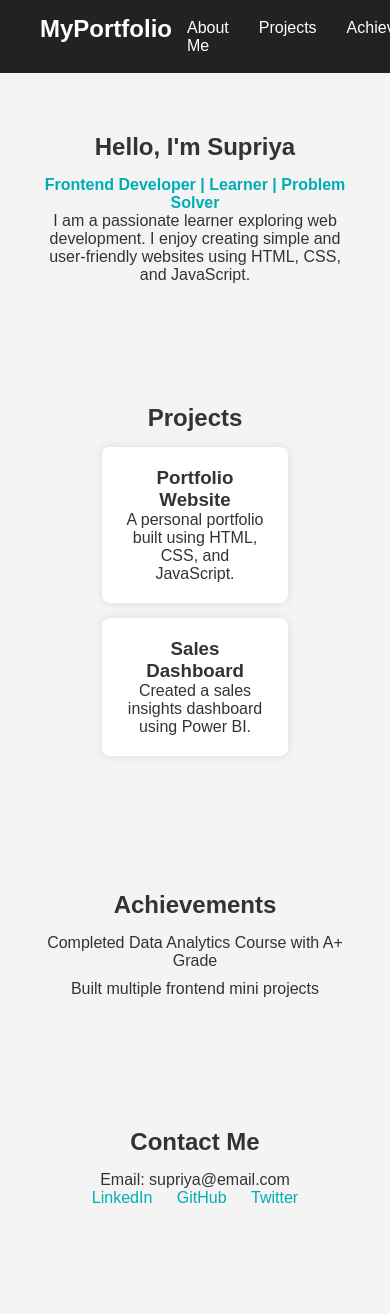
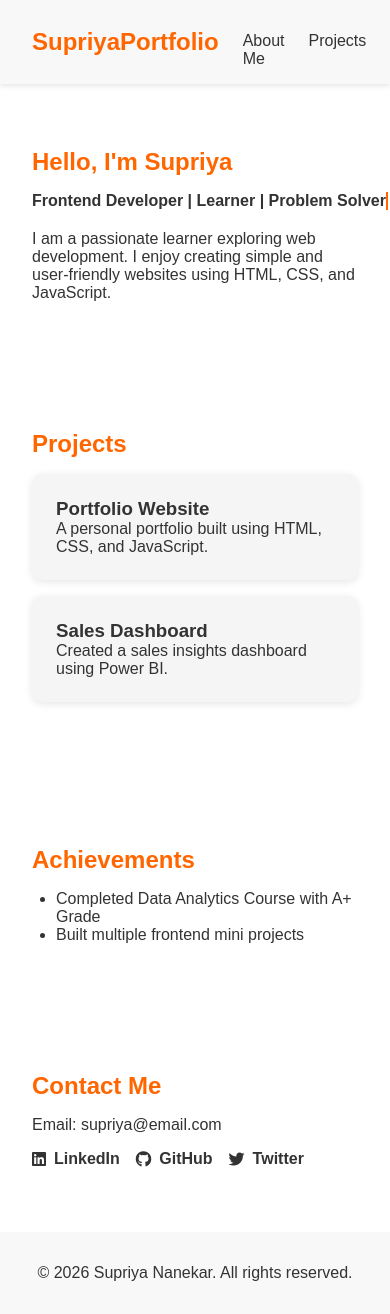
Before and after one commit to Nanekar123/frontend-portfolio, a plain HTML site: page index.html in a window 390 px wide. Shown: the top 1314 px of the page. Before the commit the page ends 1267 px from the top, so only its background shows below. Drawn offline with Linux system fonts and the light colour scheme.

Commit message:
Updated portfolio with dark mode, animations, and responsive design

```diff
--- a/index.html
+++ b/index.html
@@ -2,14 +2,17 @@
 <html lang="en">
 <head>
     <meta charset="UTF-8">
-    <title>My Portfolio</title>
+    <meta name="viewport" content="width=device-width, initial-scale=1.0">
+    <title>Supriya's Portfolio</title>
     <link rel="stylesheet" href="style.css">
+    <link rel="stylesheet" href="https://cdnjs.cloudflare.com/ajax/libs/font-awesome/6.4.0/css/all.min.css">
 </head>
 <body>
 
-    <!-- Navigation Bar -->
+    <!-- Header / Navigation -->
+    <header>
         <nav>
-        <h2 class="logo">MyPortfolio</h2>
+            <h2 class="logo">SupriyaPortfolio</h2>
             <ul>
                 <li><a href="#about">About Me</a></li>
                 <li><a href="#projects">Projects</a></li>
@@ -18,8 +21,10 @@
             </ul>
             <button id="themeToggle">🌙</button>
         </nav>
+    </header>
 
     <!-- About Section -->
+    <main>
         <section id="about">
             <h1>Hello, I'm Supriya</h1>
             <p class="animated-text">Frontend Developer | Learner | Problem Solver</p>
@@ -32,12 +37,10 @@
         <!-- Projects Section -->
         <section id="projects">
             <h2>Projects</h2>
-
             <div class="project-card">
                 <h3>Portfolio Website</h3>
                 <p>A personal portfolio built using HTML, CSS, and JavaScript.</p>
             </div>
-
             <div class="project-card">
                 <h3>Sales Dashboard</h3>
                 <p>Created a sales insights dashboard using Power BI.</p>
@@ -57,13 +60,17 @@
         <section id="contact">
             <h2>Contact Me</h2>
             <p>Email: supriya@email.com</p>
-
             <div class="social-links">
-            <a href="#">LinkedIn</a>
-            <a href="#">GitHub</a>
-            <a href="#">Twitter</a>
+                <a href="#"><i class="fab fa-linkedin"></i> LinkedIn</a>
+                <a href="#"><i class="fab fa-github"></i> GitHub</a>
+                <a href="#"><i class="fab fa-twitter"></i> Twitter</a>
             </div>
         </section>
+    </main>
+
+    <footer>
+        <p>&copy; 2026 Supriya Nanekar. All rights reserved.</p>
+    </footer>
 
     <script src="script.js"></script>
 </body>
--- a/script.js
+++ b/script.js
@@ -1,20 +1,7 @@
-const toggleBtn = document.getElementById("themeToggle");
-const body = document.body;
+// Dark/Light Mode Toggle
+const themeToggle = document.getElementById('themeToggle');
 
-// Load saved theme
-if (localStorage.getItem("theme") === "dark") {
-    body.classList.add("dark");
-    toggleBtn.textContent = "☀️";
-}
-
-toggleBtn.addEventListener("click", () => {
-    body.classList.toggle("dark");
-
-    if (body.classList.contains("dark")) {
-        toggleBtn.textContent = "☀️";
-        localStorage.setItem("theme", "dark");
-    } else {
-        toggleBtn.textContent = "🌙";
-        localStorage.setItem("theme", "light");
-    }
+themeToggle.addEventListener('click', () => {
+    document.body.classList.toggle('dark-theme');
+    themeToggle.textContent = document.body.classList.contains('dark-theme') ? '☀️' : '🌙';
 });
--- a/style.css
+++ b/style.css
@@ -1,121 +1,162 @@
+/* Reset & Base */
 * {
     margin: 0;
     padding: 0;
     box-sizing: border-box;
-    font-family: Arial, sans-serif;
 }
 
 body {
-    background-color: #f4f4f4;
+    font-family: 'Arial', sans-serif;
+    background-color: #ffffff;
     color: #333;
-    transition: 0.3s ease;
+    scroll-behavior: smooth;
 }
 
-/* Navbar */
-nav {
+/* Header / Navbar */
+header nav {
     display: flex;
     justify-content: space-between;
     align-items: center;
-    padding: 15px 40px;
-    background-color: #222;
+    padding: 1rem 2rem;
+    background-color: #f8f8f8;
+    position: sticky;
+    top: 0;
+    z-index: 1000;
+    box-shadow: 0 2px 5px rgba(0,0,0,0.1);
 }
 
-nav .logo {
-    color: #fff;
+header nav .logo {
+    font-size: 1.5rem;
+    font-weight: bold;
+    color: #ff6600;
 }
 
-nav ul {
+header nav ul {
+    list-style: none;
     display: flex;
-    list-style: none;
+    gap: 1.5rem;
 }
 
-nav ul li {
-    margin: 0 15px;
+header nav ul li a {
+    text-decoration: none;
+    color: #333;
+    transition: color 0.3s;
 }
 
-nav ul li a {
-    color: #fff;
-    text-decoration: none;
-    transition: 0.3s;
-}
-
-nav ul li a:hover {
-    color: #00adb5;
+header nav ul li a:hover {
+    color: #ff6600;
 }
 
 #themeToggle {
-    padding: 6px 10px;
+    background: none;
+    border: none;
+    font-size: 1.5rem;
     cursor: pointer;
 }
 
 /* Sections */
 section {
-    padding: 60px 40px;
-    text-align: center;
+    padding: 4rem 2rem;
+    max-width: 900px;
+    margin: auto;
 }
 
-h1, h2 {
-    margin-bottom: 15px;
+section h1, section h2 {
+    color: #ff6600;
+    margin-bottom: 1rem;
 }
 
-/* Animated text */
+/* Animated Text */
 .animated-text {
+    display: inline-block;
+    overflow: hidden;
+    white-space: nowrap;
+    border-right: 0.15em solid #ff6600;
+    animation: typing 3s steps(30, end), blink-caret 0.75s step-end infinite;
     font-weight: bold;
-    color: #00adb5;
-    animation: fade 2s infinite;
+    margin-bottom: 1rem;
 }
 
-@keyframes fade {
-    0% { opacity: 0.3; }
-    50% { opacity: 1; }
-    100% { opacity: 0.3; }
+@keyframes typing {
+    from { width: 0 }
+    to { width: 100% }
 }
 
-/* Projects */
+@keyframes blink-caret {
+    from, to { border-color: transparent }
+    50% { border-color: #ff6600; }
+}
+
+/* Project Cards */
 .project-card {
-    background: white;
-    padding: 20px;
-    margin: 15px auto;
-    width: 60%;
-    border-radius: 8px;
-    box-shadow: 0 0 10px rgba(0,0,0,0.1);
-    transition: 0.3s;
+    background: #f5f5f5;
+    padding: 1.5rem;
+    margin: 1rem 0;
+    border-radius: 10px;
+    box-shadow: 0 2px 8px rgba(0,0,0,0.1);
+    transition: transform 0.3s, box-shadow 0.3s;
 }
 
 .project-card:hover {
-    transform: scale(1.03);
+    transform: translateY(-5px);
+    box-shadow: 0 6px 12px rgba(0,0,0,0.2);
 }
 
-/* Achievements */
-#achievements ul {
-    list-style: none;
+/* Achievements List */
+ul {
+    list-style-type: disc;
+    margin-left: 1.5rem;
+    margin-top: 1rem;
 }
 
-#achievements li {
-    margin: 10px 0;
+/* Social Links */
+.social-links {
+    display: flex;
+    gap: 1rem;
+    margin-top: 1rem;
 }
 
-/* Contact */
 .social-links a {
-    margin: 0 10px;
     text-decoration: none;
-    color: #00adb5;
+    color: #333;
+    font-weight: bold;
+    display: flex;
+    align-items: center;
+    gap: 0.5rem;
+    transition: color 0.3s;
 }
 
 .social-links a:hover {
-    text-decoration: underline;
+    color: #ff6600;
 }
 
-/* Dark Mode */
-.dark {
-    background-color: #121212;
-    color: #fff;
+/* Footer */
+footer {
+    text-align: center;
+    padding: 2rem;
+    background-color: #f8f8f8;
+    color: #333;
 }
 
-.dark nav {
-    background-color: #000;
+/* Dark Theme */
+body.dark-theme {
+    background-color: #121212;
+    color: #e0e0e0;
 }
 
-.dark .project-card {
+body.dark-theme nav {
+    background-color: #1f1f1f;
+}
+
+body.dark-theme .project-card {
     background-color: #1e1e1e;
+    box-shadow: 0 2px 8px rgba(255,255,255,0.05);
 }
+
+body.dark-theme .social-links a {
+    color: #e0e0e0;
+}
+
+body.dark-theme footer {
+    background-color: #1f1f1f;
+}
```
Lines whose indentation alone changed are shown as unchanged.
